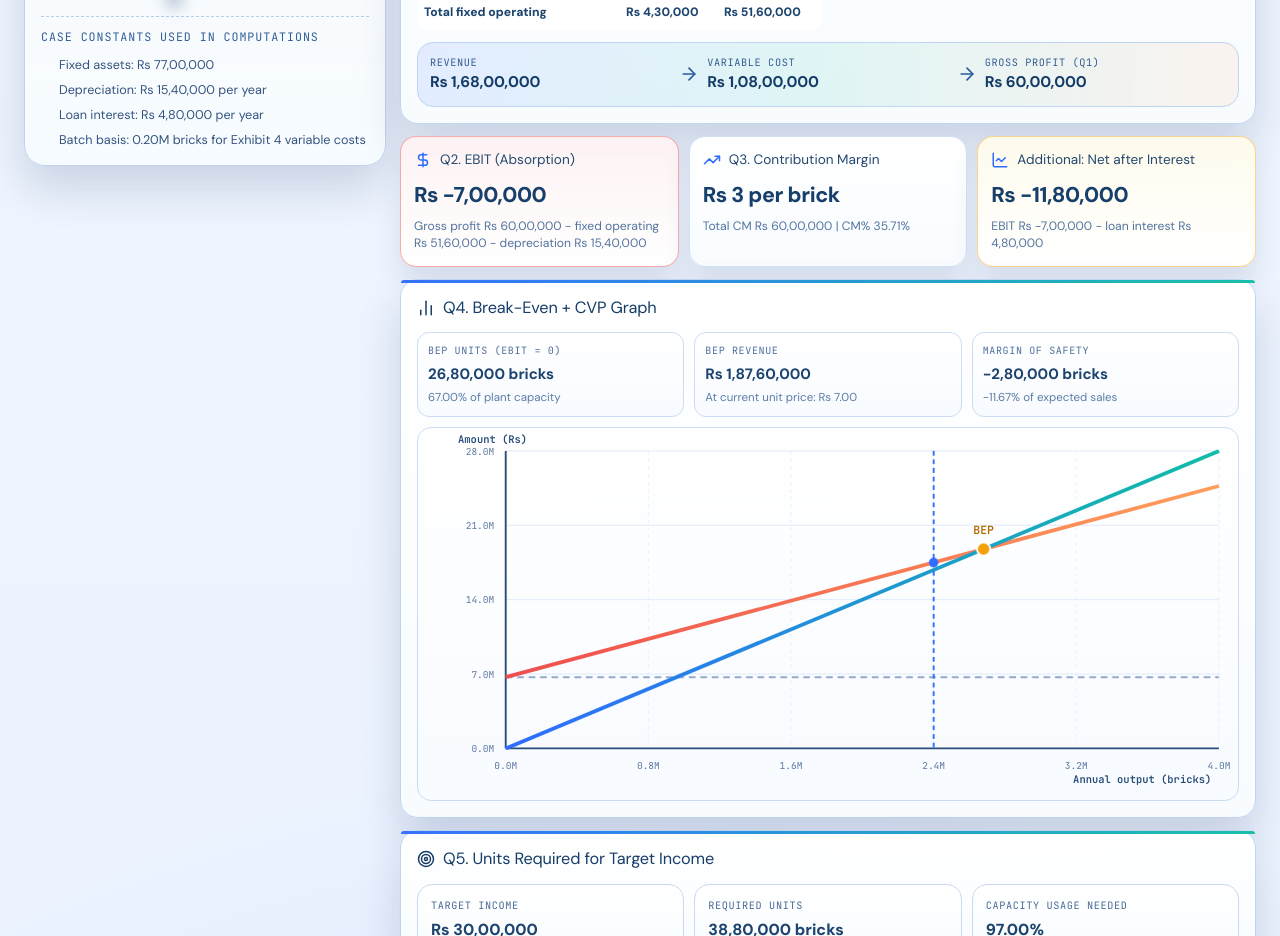
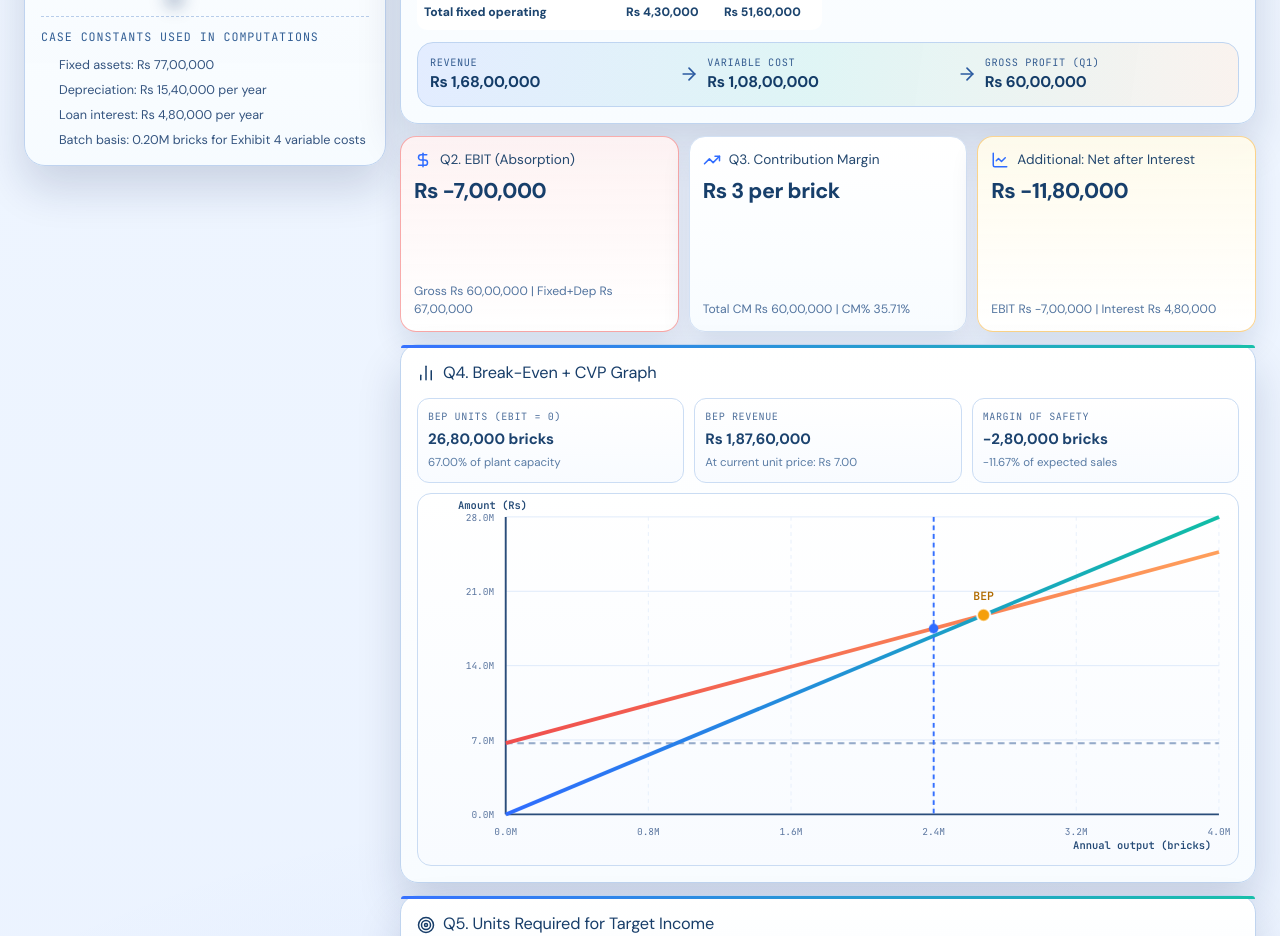
Before and after one commit to dwightinthesky/ac11-group-project, a React (Vite) app: page / in a window 1280 px wide. Shown: the part 1340-2276 px from the top of the page. Built offline with nearby package versions, Linux system fonts and the light colour scheme.

Commit message:
fix: stabilize q2 and net-after-interest metric card layout

```diff
--- a/src/App.css
+++ b/src/App.css
@@ -673,6 +673,9 @@
   padding: 13px;
   background: linear-gradient(180deg, #ffffff 0%, #f8fcff 100%);
   box-shadow: var(--shadow-md);
+  min-height: 196px;
+  display: flex;
+  flex-direction: column;
   transition:
     transform 0.22s var(--ease-out-quart),
     box-shadow 0.22s var(--ease-out-quart),
@@ -708,11 +711,13 @@
   font-size: 1.34rem;
   font-weight: 800;
   letter-spacing: -0.02em;
+  line-height: 1.14;
   color: #173f6b;
 }
 
 .metric-card__sub {
-  margin: 7px 0 0;
+  margin: auto 0 0;
+  padding-top: 10px;
   font-size: 0.76rem;
   line-height: 1.45;
   color: #52749f;
--- a/src/App.jsx
+++ b/src/App.jsx
@@ -754,9 +754,9 @@ export default function App() {
                 icon={DollarSign}
                 tone={calculations.ebitAbsorption >= 0 ? 'good' : 'bad'}
                 value={formatCurrency(calculations.ebitAbsorption)}
-                sub={`Gross profit ${formatCurrency(calculations.grossProfit)} - fixed operating ${formatCurrency(
-                  annualFixedOperating
-                )} - depreciation ${formatCurrency(annualDepreciation)}`}
+                sub={`Gross ${formatCurrency(calculations.grossProfit)} | Fixed+Dep ${formatCurrency(
+                  calculations.fixedAbsorption
+                )}`}
               />
 
               <MetricCard
@@ -776,7 +776,7 @@ export default function App() {
                 icon={LineChart}
                 tone={calculations.estimatedNetAfterInterest >= 0 ? 'good' : 'warn'}
                 value={formatCurrency(calculations.estimatedNetAfterInterest)}
-                sub={`EBIT ${formatCurrency(calculations.ebitAbsorption)} - loan interest ${formatCurrency(
+                sub={`EBIT ${formatCurrency(calculations.ebitAbsorption)} | Interest ${formatCurrency(
                   annualInterest
                 )}`}
               />
```
